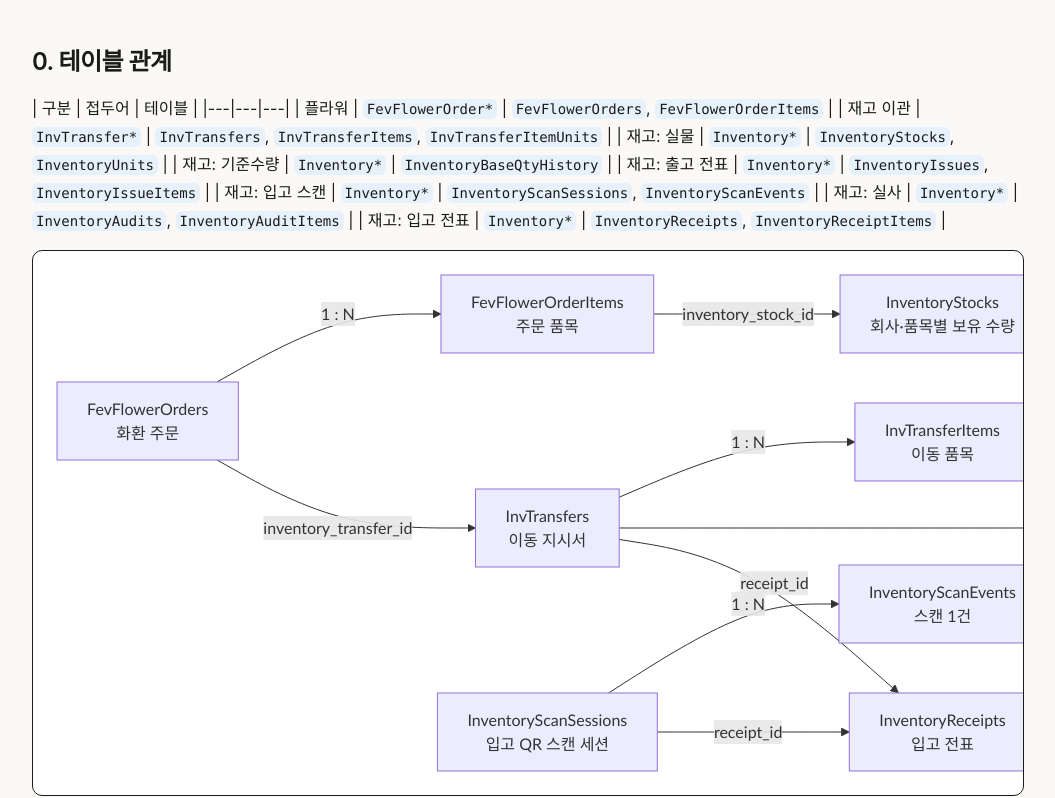
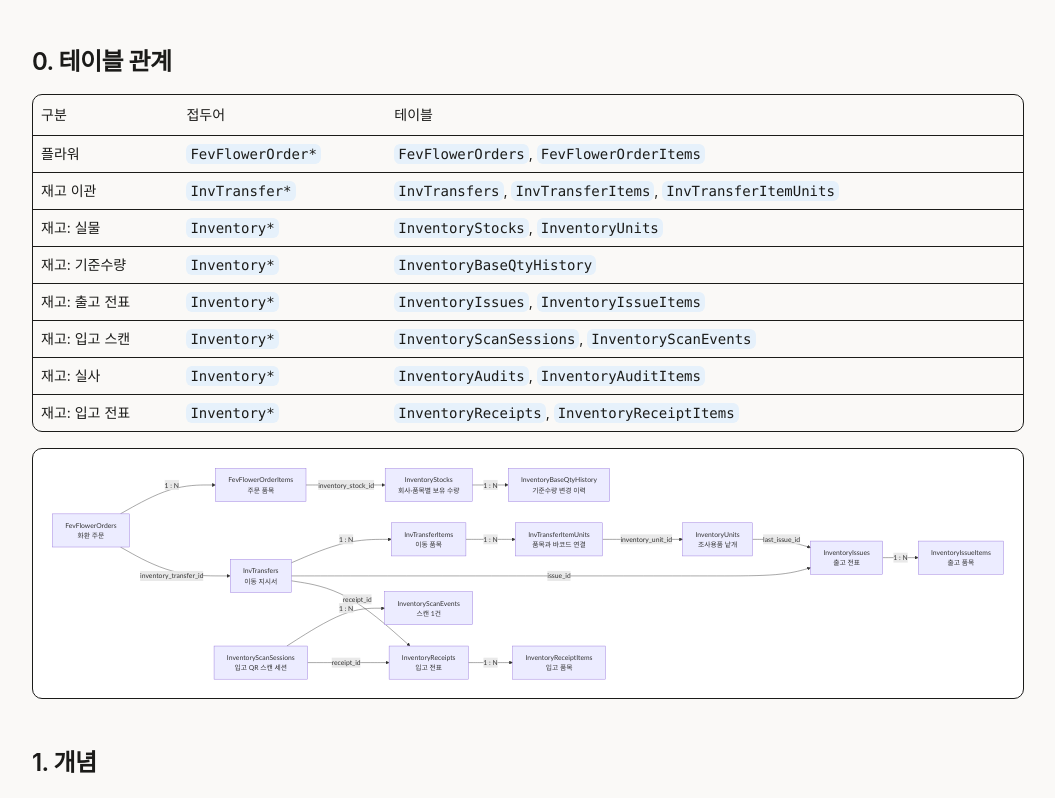
Before and after one commit to riverspace9/share, a Next.js app: page /share/documents/inventory-flow in a window 1280 px wide. Shown: the part 434-1232 px from the top of the page, without its empty margins (112-1167 px from the left). Built offline with nearby package versions, Linux system fonts and the light colour scheme.

Commit message:
fix: 재고 문서 렌더링 복구

```diff
--- a/components/documents/mermaid-diagram.tsx
+++ b/components/documents/mermaid-diagram.tsx
@@ -31,8 +31,8 @@ function preserveDiagramWidth(renderedSvg: string) {
   const naturalWidth = svg?.style.maxWidth
 
   if (svg && naturalWidth && /^\d+(?:\.\d+)?px$/.test(naturalWidth)) {
-    svg.style.width = naturalWidth
-    svg.style.maxWidth = 'none'
+    svg.style.setProperty('--mermaid-natural-width', naturalWidth)
+    svg.style.removeProperty('max-width')
   }
 
   return template.innerHTML
@@ -97,7 +97,7 @@ export function MermaidDiagram({ title, code }: MermaidDiagramProps) {
       <div
         aria-label={title}
         aria-busy={svg ? undefined : true}
-        className="min-w-max p-4 [&_svg]:h-auto [&_svg]:max-w-none"
+        className="min-w-max p-4 md:min-w-0 [&_svg]:h-auto [&_svg]:w-[var(--mermaid-natural-width)] [&_svg]:max-w-none md:[&_svg]:w-full md:[&_svg]:max-w-[var(--mermaid-natural-width)]"
         dangerouslySetInnerHTML={svg ? { __html: svg } : undefined}
         role="img"
       />
--- a/mdx-components.tsx
+++ b/mdx-components.tsx
@@ -10,7 +10,14 @@ import {
   SourceReference,
 } from '@/components/documents'
 import { ScrollArea } from '@/components/ui/scroll-area'
-import { Table } from '@/components/ui/table'
+import {
+  Table,
+  TableBody,
+  TableCell,
+  TableHead,
+  TableHeader,
+  TableRow,
+} from '@/components/ui/table'
 
 export function useMDXComponents(components: MDXComponents = {}): MDXComponents {
   return {
@@ -37,6 +44,11 @@ export function useMDXComponents(components: MDXComponents = {}): MDXComponents
         <Table {...props} />
       </ScrollArea>
     ),
+    thead: (props: React.ComponentProps<'thead'>) => <TableHeader {...props} />,
+    tbody: (props: React.ComponentProps<'tbody'>) => <TableBody {...props} />,
+    tr: (props: React.ComponentProps<'tr'>) => <TableRow {...props} />,
+    th: (props: React.ComponentProps<'th'>) => <TableHead {...props} />,
+    td: (props: React.ComponentProps<'td'>) => <TableCell {...props} />,
     pre: (props: React.ComponentProps<'pre'>) => (
       <ScrollArea className="w-full rounded-lg bg-muted">
         <pre className="p-4 font-mono text-sm" {...props} />
--- a/next.config.ts
+++ b/next.config.ts
@@ -1,5 +1,6 @@
 import createMDX from '@next/mdx'
 import type { NextConfig } from 'next'
+import remarkGfm from 'remark-gfm'
 
 const nextConfig: NextConfig = {
   output: 'export',
@@ -9,4 +10,8 @@ const nextConfig: NextConfig = {
   pageExtensions: ['ts', 'tsx', 'md', 'mdx'],
 }
 
-export default createMDX()(nextConfig)
+export default createMDX({
+  options: {
+    remarkPlugins: [remarkGfm],
+  },
+})(nextConfig)
--- a/package.json
+++ b/package.json
@@ -25,6 +25,7 @@
     "radix-ui": "1.6.7",
     "react": "^19.2.8",
     "react-dom": "^19.2.8",
+    "remark-gfm": "^4.0.1",
     "tailwind-merge": "^3.6.0",
     "tailwindcss": "^4.3.3",
     "tw-animate-css": "^1.4.0"
```
Also changed, not shown: 1 other file (tests, documents, lock files or other folders).
